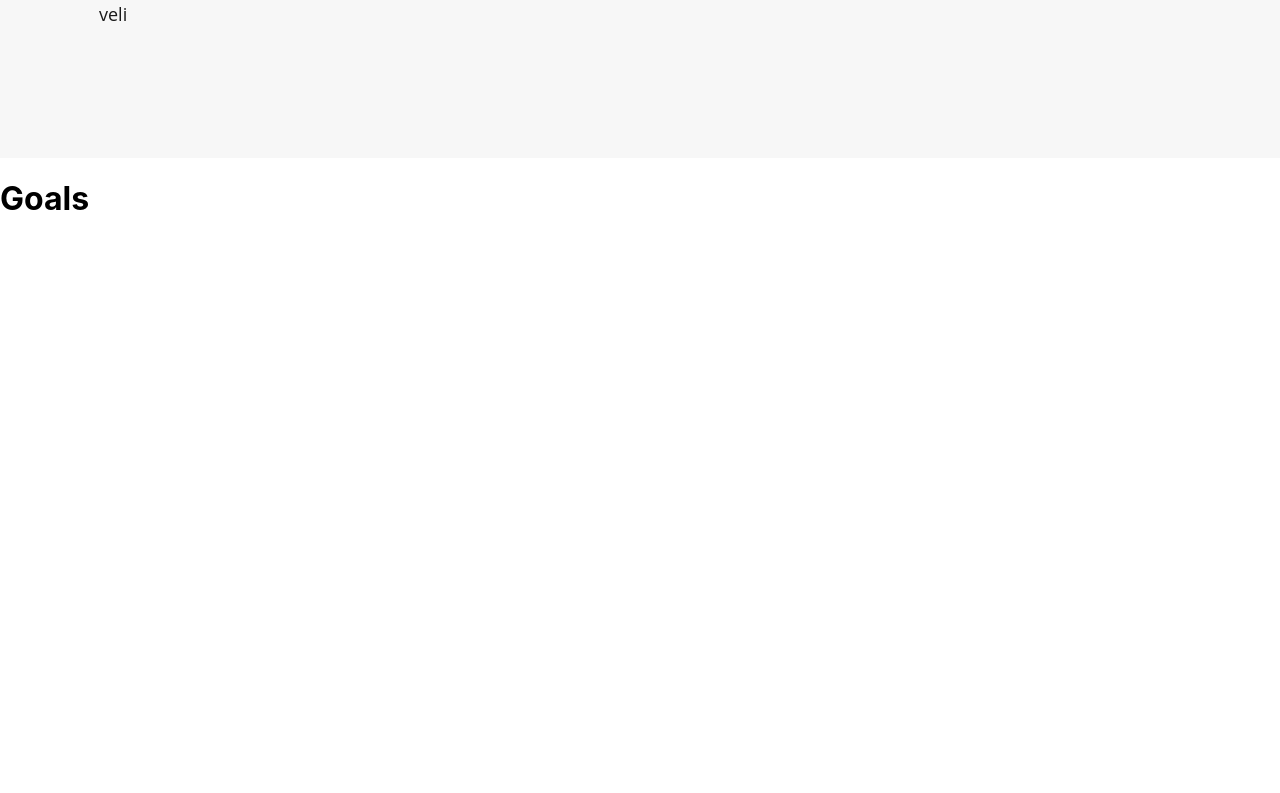
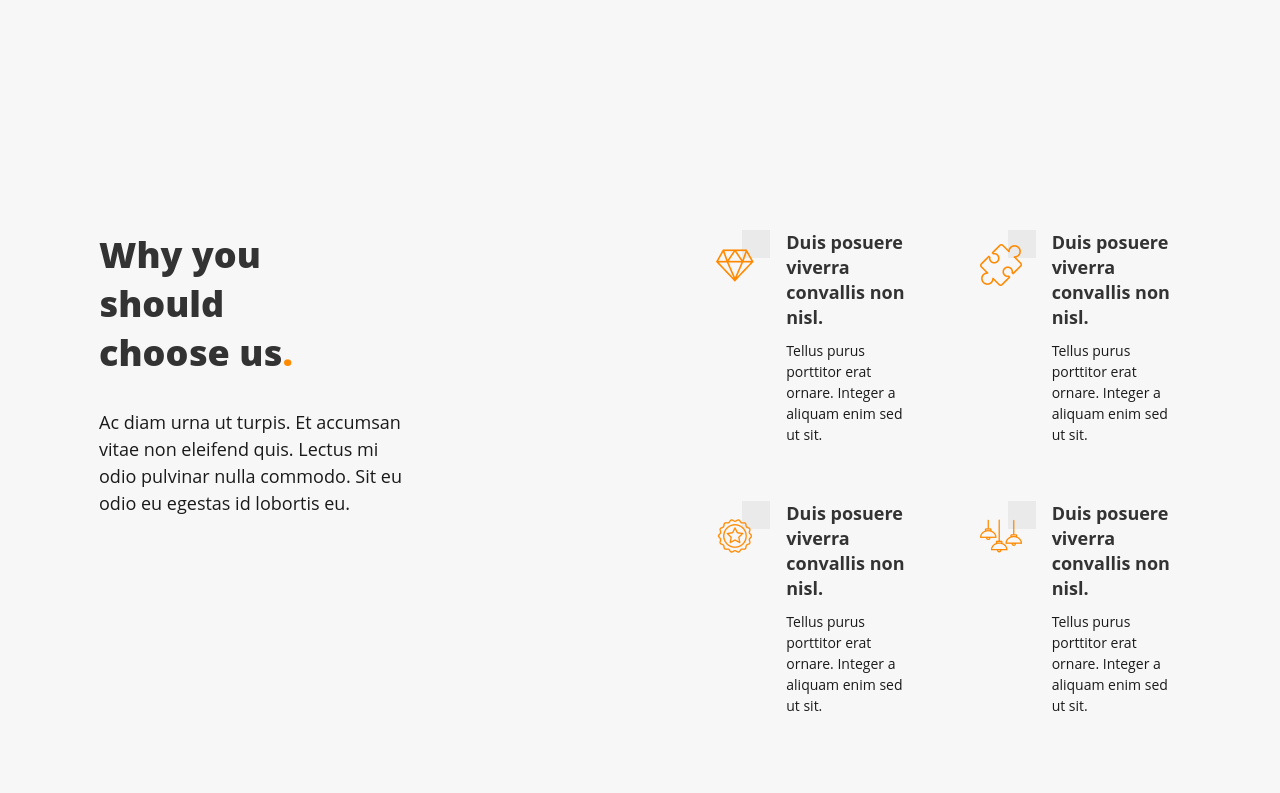
Before and after one commit to Greg-Soap/intricatedesign, a React (Create React App) app: page / in a window 1280 px wide. Shown: the part 1567-2360 px from the top of the page. Built offline with nearby package versions, Linux system fonts and the light colour scheme.

Commit message:
goals page done

```diff
--- a/src/pages/about/About.scss
+++ b/src/pages/about/About.scss
@@ -37,6 +37,7 @@
         font-size: 24px;
         line-height: 33px;
         color: #717171;
+        margin: 0;
     }
 }
 
--- a/src/pages/goals/Goals.js
+++ b/src/pages/goals/Goals.js
@@ -1,11 +1,69 @@
 import React from "react";
 import "./Goals.scss";
+import reason1 from "../../assets/images/Group 2.png";
+import reason2 from "../../assets/images/Group 3.png";
+import reason3 from "../../assets/images/Group 4.png";
+import reason4 from "../../assets/images/Group 5.png";
 
 const Goals = () => {
   return (
-    <div className="goals_container">
-      <h1>Goals</h1>
-    </div>
+    <section id="goals" className="goals_container">
+      <div className="goals_wrapper">
+        <div className="goals_left_content">
+          <h1 className="goals_title">
+            Why you should choose us<span>.</span>
+          </h1>
+          <p className="goals_body">
+            Ac diam urna ut turpis. Et accumsan vitae non eleifend quis. Lectus
+            mi odio pulvinar nulla commodo. Sit eu odio eu egestas id lobortis
+            eu.
+          </p>
+        </div>
+
+        <div className="goals_right_content">
+          <div className="goals_reasons">
+            <img src={reason1} alt="reason1"></img>
+            <div className="reason_textbox">
+              <h1>Duis posuere viverra convallis non nisl.</h1>
+              <p>
+                Tellus purus porttitor erat ornare. Integer a aliquam enim sed
+                ut sit.
+              </p>
+            </div>
+          </div>
+          <div className="goals_reasons">
+            <img src={reason2} alt="reason2"></img>
+            <div className="reason_textbox">
+              <h1>Duis posuere viverra convallis non nisl.</h1>
+              <p>
+                Tellus purus porttitor erat ornare. Integer a aliquam enim sed
+                ut sit.
+              </p>
+            </div>
+          </div>
+          <div className="goals_reasons">
+            <img src={reason3} alt="reason3"></img>
+            <div className="reason_textbox">
+              <h1>Duis posuere viverra convallis non nisl.</h1>
+              <p>
+                Tellus purus porttitor erat ornare. Integer a aliquam enim sed
+                ut sit.
+              </p>
+            </div>
+          </div>
+          <div className="goals_reasons">
+            <img src={reason4} alt="reason4"></img>
+            <div className="reason_textbox">
+              <h1>Duis posuere viverra convallis non nisl.</h1>
+              <p>
+                Tellus purus porttitor erat ornare. Integer a aliquam enim sed
+                ut sit.
+              </p>
+            </div>
+          </div>
+        </div>
+      </div>
+    </section>
   );
 };
 
--- a/src/pages/goals/Goals.scss
+++ b/src/pages/goals/Goals.scss
@@ -1,3 +1,89 @@
+@import '../../Colors.scss';
+
 .goals_container {
-    height: 100vh;
+    height: auto;
+    background-color: $bg-off;
+    padding: 112px 99px 112px 99px;
 }
+
+.goals_wrapper {
+    display: flex;
+    flex-direction: row;
+    gap: 122px;
+}
+
+.goals_left_content {
+    display: flex;
+    flex-direction: column;
+    gap: 32px;
+
+    > h1 {
+        margin: 0px;
+        width: 50%;
+        font-family: 'Open Sans';
+        font-style: normal;
+        font-weight: 800;
+        font-size: 36px;
+        line-height: 49px;
+
+        color: $text-heading;
+
+        > span {
+            color: $links;
+        }
+    }
+
+    > p {
+        margin: 0px;
+        width: 65%;
+        font-family: 'Open Sans';
+        font-style: normal;
+        font-weight: 400;
+        font-size: 18px;
+        line-height: 150%;
+        color: $text-body;
+
+    }
+}
+
+.goals_right_content {
+    display: grid;
+    grid-template-columns: 1fr 1fr;
+    gap: 56px 64px;
+}
+
+.goals_reasons {
+    display: flex;
+    gap: 16px;
+
+    > img {
+        width: 56px;
+        height: 56px;
+    }
+}
+
+.reason_textbox {
+    display: flex;
+    flex-direction: column;
+    gap: 10px;
+
+    > h1 {
+        margin: 0px;
+        font-family: 'Open Sans';
+        font-style: normal;
+        font-weight: 700;
+        font-size: 18px;
+        line-height: 25px;
+        color: $text-heading;
+    }
+
+    > p {
+        margin: 0px;
+        font-family: 'Open Sans';
+        font-style: normal;
+        font-weight: 400;
+        font-size: 14px;
+        line-height: 150%;
+        color: $text-body;
+    }
+}
```
